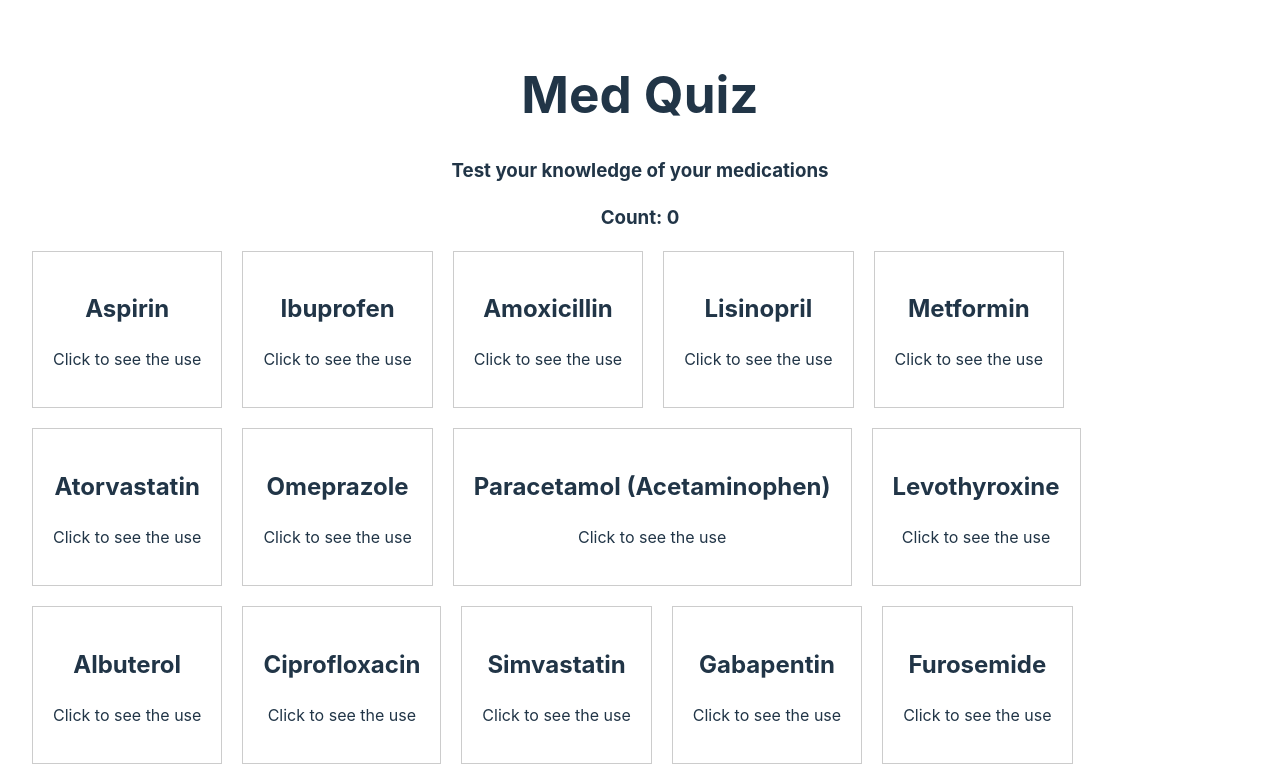
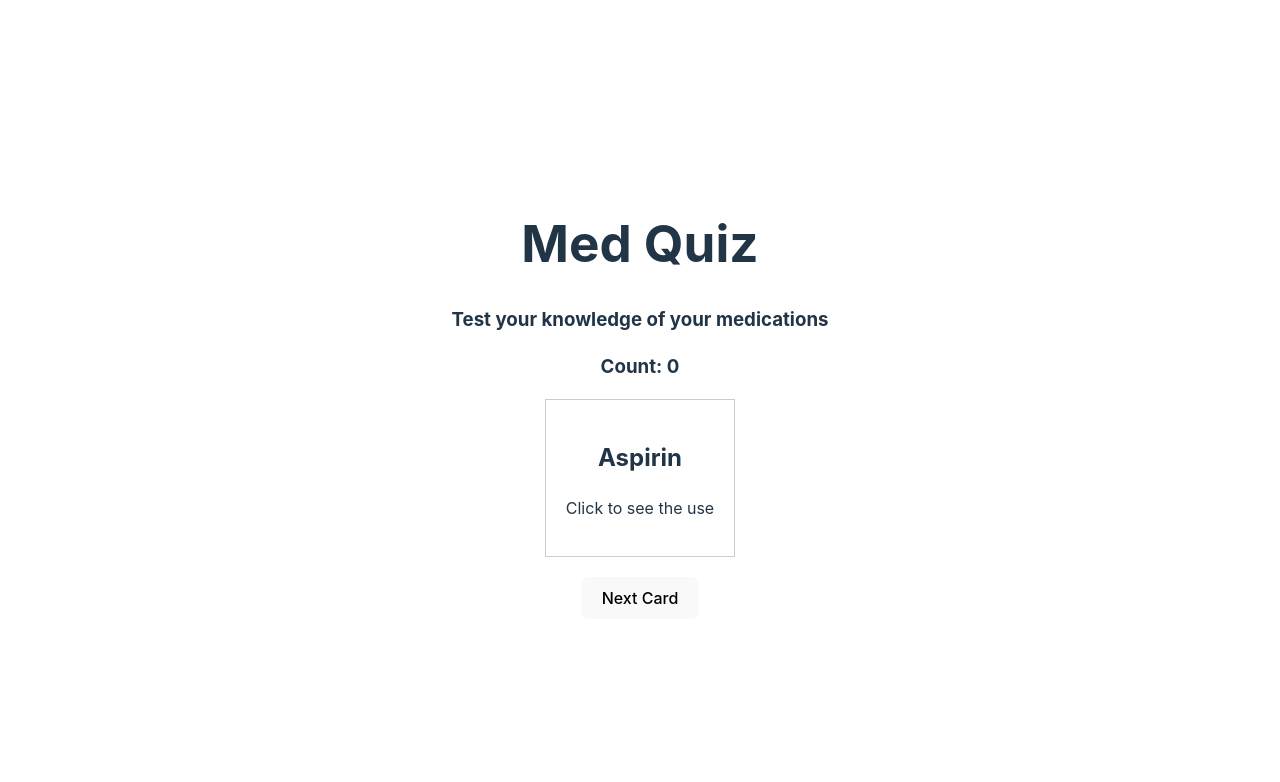
Before and after one commit to Teklemya/Project_3, a React (Vite) app in the folder Flashcards/: page / in a window 1280 px wide. Shown: the top 782 px of the page. Built offline with nearby package versions, Linux system fonts and the light colour scheme.

Commit message:
flash card is set up

```diff
--- a/Flashcards/src/Flashcards/Flashcards.jsx
+++ b/Flashcards/src/Flashcards/Flashcards.jsx
@@ -1,9 +1,14 @@
 import { useState } from 'react';
 import PropTypes from 'prop-types';
 import ReactCardFlip from 'react-card-flip';
-import MedCard from '../MedCards/Medcard.jsx' // Import the array of card pairs
+import Medcardpair from '../MedCards/Medcard.jsx' // Import the array of card pairs
 
-const Flashcard = ({ question, answer }) => {
+const Flashcard = ({ question, answer, handleNextCard }) => {
+  Flashcard.propTypes = {
+    question: PropTypes.string.isRequired,
+    answer: PropTypes.string.isRequired,
+    handleNextCard: PropTypes.func.isRequired,
+  };
   const [isFlipped, setIsFlipped] = useState(false);
 
   const handleClick = () => {
@@ -11,6 +16,7 @@ const Flashcard = ({ question, answer }) => {
   };
 
   return (
+    <div>
     <ReactCardFlip isFlipped={isFlipped} flipDirection="horizontal">
       {/* Front side (medicine) */}
       <div
@@ -42,21 +48,53 @@ const Flashcard = ({ question, answer }) => {
         <p>Click to go back</p>
       </div>
     </ReactCardFlip>
+      <button
+        onClick={() => {
+          setIsFlipped(false);
+          handleNextCard();
+        }}
+        style={{ marginTop: '20px', padding: '10px 20px', cursor: 'pointer' }}
+      >
+        Next Card
+      </button>
+    </div>
   );
 };
 
 const FlashcardDeck = () => {
-  return (
-    <div style={{ display: 'flex', flexWrap: 'wrap', gap: '20px' }}>
-      {MedCard.map((pair, index) => (
-        <Flashcard key={index} question={pair.question} answer={pair.answer} />
-      ))}
-    </div>
-  );
-};
-Flashcard.propTypes = {
-  question: PropTypes.string.isRequired,
-  answer: PropTypes.string.isRequired,
-};
+    const [currentCardIndex, setCurrentCardIndex] = useState(0);
+    const [usedIndices, setUsedIndices] = useState([]);
 
-export default FlashcardDeck;
+    const getNextCardIndex = () => {
+      if (usedIndices.length === Medcardpair.length) {
+        // Reset if all cards have been used
+        setUsedIndices([]);
+      }
+      let randomIndex;
+      do {
+        randomIndex = Math.floor(Math.random() * Medcardpair.length);
+      } while (usedIndices.includes(randomIndex)); // Ensure it's a new random index
+
+      setUsedIndices([...usedIndices, randomIndex]);
+      return randomIndex;
+    };
+
+    const handleNextCard = () => {
+      const nextIndex = getNextCardIndex();
+      setCurrentCardIndex(nextIndex);
+    };
+
+    const currentCard = Medcardpair[currentCardIndex];
+
+    return (
+      <div style={{ display: 'flex', flexDirection: 'column', alignItems: 'center' }}>
+        <Flashcard
+          question={currentCard.question}
+          answer={currentCard.answer}
+          handleNextCard={handleNextCard}
+        />
+      </div>
+    );
+  };
+
+  export default FlashcardDeck;
```
